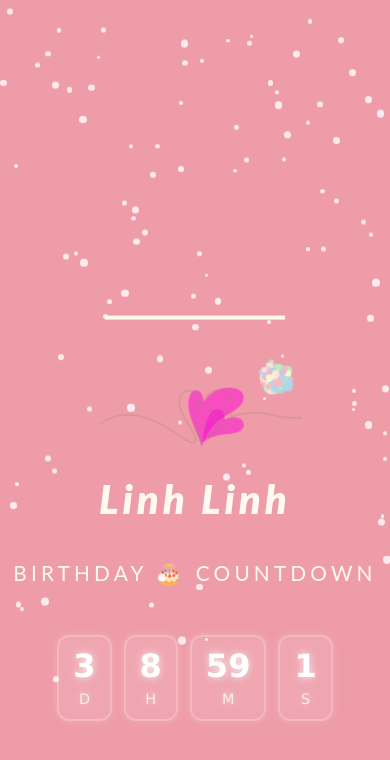
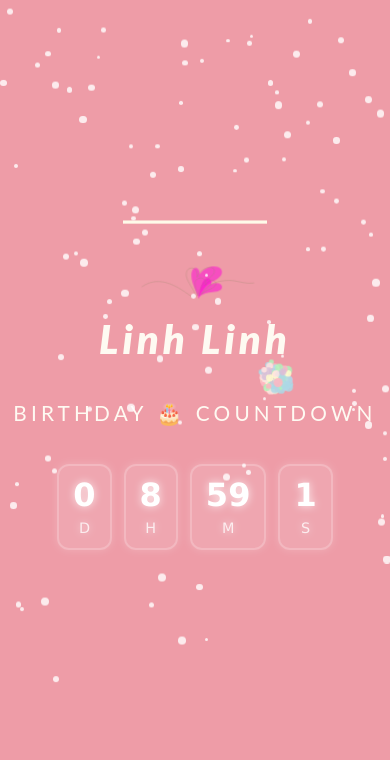
Before and after one commit to hvdchung/linhlinh, a plain HTML site: page index.html in a window 390 px wide. Drawn offline with Linux system fonts and the light colour scheme.

Commit message:
Add files via upload

```diff
--- a/index.js
+++ b/index.js
@@ -452,7 +452,7 @@ document.addEventListener("DOMContentLoaded", function () {
   function updateCountdown() {
     const birthday = new Date();
     birthday.setMonth(5); // June
-    birthday.setDate(16);
+    birthday.setDate(13);
     birthday.setHours(0, 0, 0, 0);
 
     const now = new Date();
@@ -478,7 +478,7 @@ document.addEventListener("DOMContentLoaded", function () {
     const now = new Date();
     const birthday = new Date();
     birthday.setMonth(5); // June
-    birthday.setDate(16);
+    birthday.setDate(13);
     birthday.setHours(0, 0, 0, 0);
     console.log(birthday.getDate());
     if (
@@ -492,6 +492,7 @@ document.addEventListener("DOMContentLoaded", function () {
     }
   }
   checkBirthdayTrigger();
+  // startBirthdayAnimation();
 });
 
 // START snowfall
--- a/style.css
+++ b/style.css
@@ -214,7 +214,7 @@ body {
 	font-weight: 400;
 	letter-spacing: 0.2em;
 	line-height: 1;
-	margin: 0 0 1.5em;
+	margin: 0;
 	padding: 0;
 	font-size: 1.3rem;
 	position: relative;
@@ -482,3 +482,14 @@ body.active #c
 body.active .text h1{
 	display: block !important;
 }
+@media (max-width: 767px) {
+	body:not(.active) .text .heart svg {
+		max-width: 122px;
+	}
+	body:not(.active) #cake {
+		max-height: 400px;
+	}
+	body:not(.active) .velas {
+		top: 140px;
+	}
+}
```
